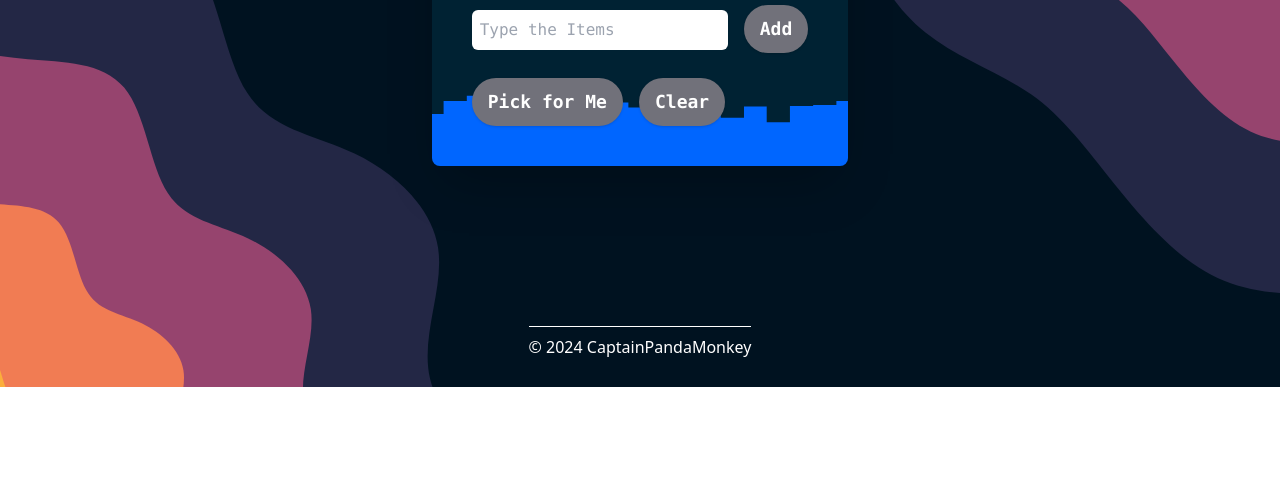
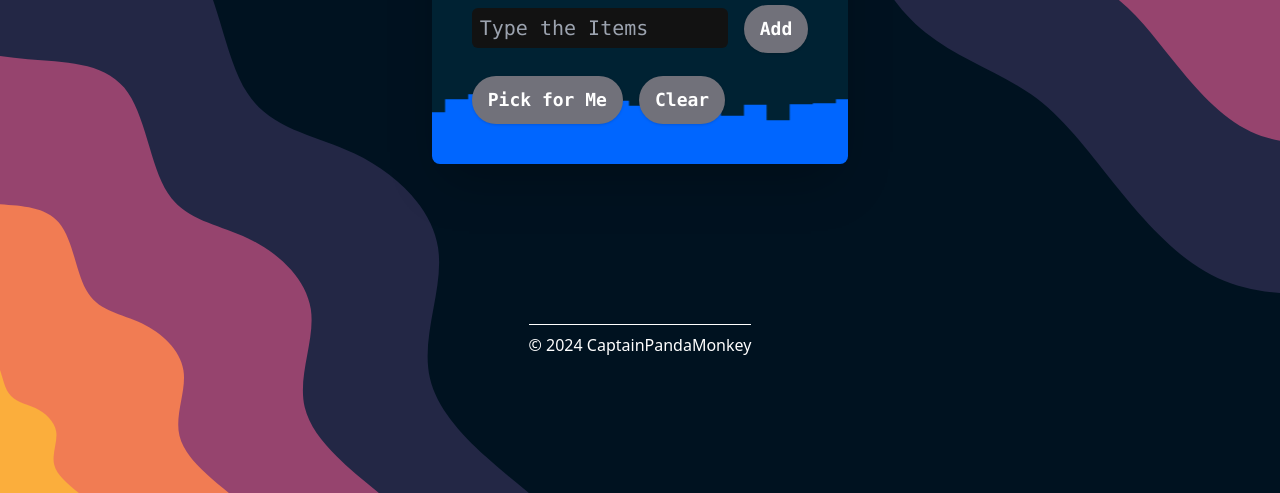
Before and after one commit to CaptainPandaMonkey5/RandomPicker, a website: page index.html in a window 1280 px wide. Shown: the part 307-800 px from the top of the page. Drawn offline with nearby package versions, Linux system fonts and the light colour scheme.

Commit message:
fixed themes

```diff
--- a/index.html
+++ b/index.html
@@ -1,5 +1,5 @@
 <!doctype html>
-<html lang="en">
+<html lang="en" data-theme="dim" class="bg-wave-svg">
   <head>
     <meta charset="UTF-8" />
     <meta name="viewport" content="width=device-width, initial-scale=1.0" />
@@ -34,7 +34,7 @@
       }
     </style>
   </head>
-  <body class="bg-wave-svg bg-cover text-white">
+  <body class="text-white">
     <div
       x-data="{ open: false }"
       class="mx-auto flex w-full max-w-full flex-col items-center justify-between px-4 py-4 lg:flex-row"
@@ -83,7 +83,7 @@
                 type="text"
                 id="userInput"
                 placeholder="Type the Items"
-                class="input mb-2 h-10 w-64 rounded-md border-none px-2 pl-2 text-white focus:outline-none"
+                class="mb-2 h-10 w-64 rounded-md px-2 pl-2 text-white focus:outline-none"
               />
               <button
                 id="addItem"
--- a/tailwind.config.js
+++ b/tailwind.config.js
@@ -5,6 +5,9 @@ module.exports = {
   theme: {
     extend: {},
   },
+  daisyui: {
+    themes: ["light", "night", "dim"],
+  },
   plugins: [
     "prettier-plugin-css-order",
     "prettier-plugin-tailwindcss",
```
